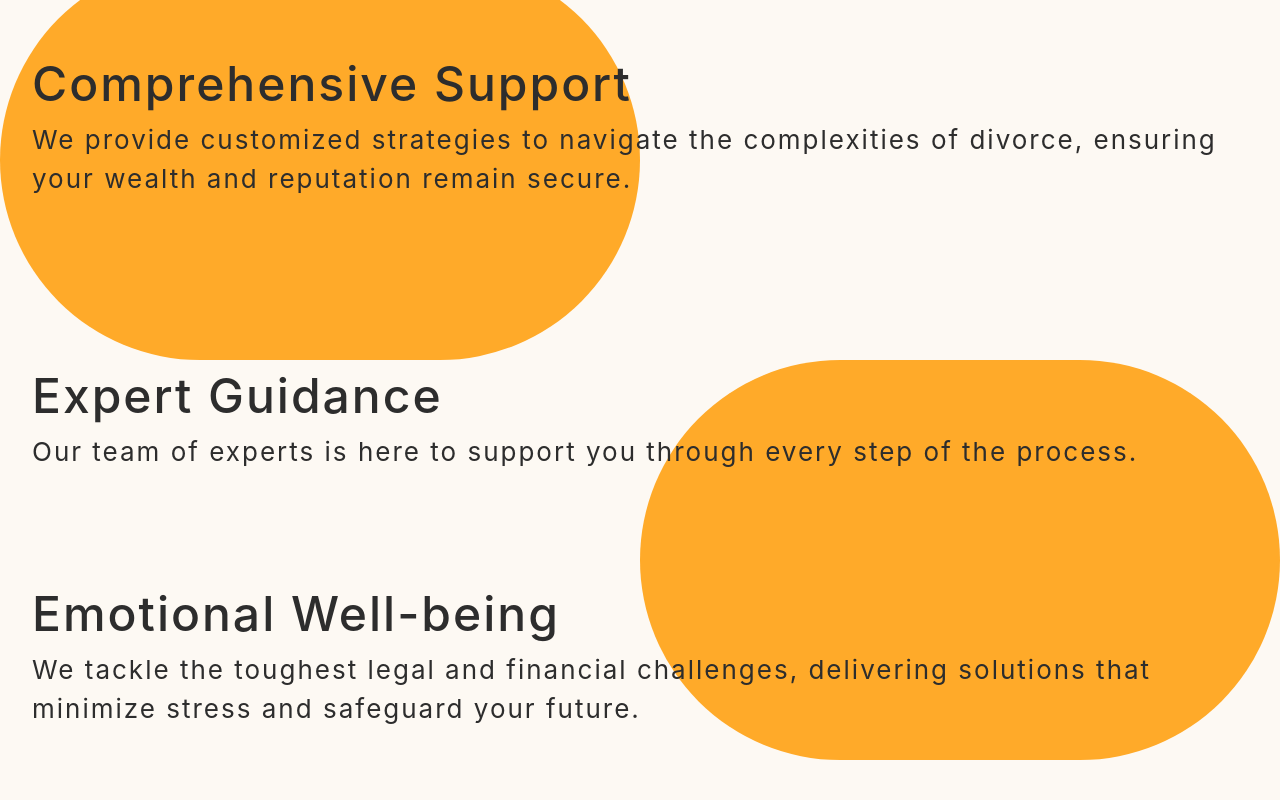
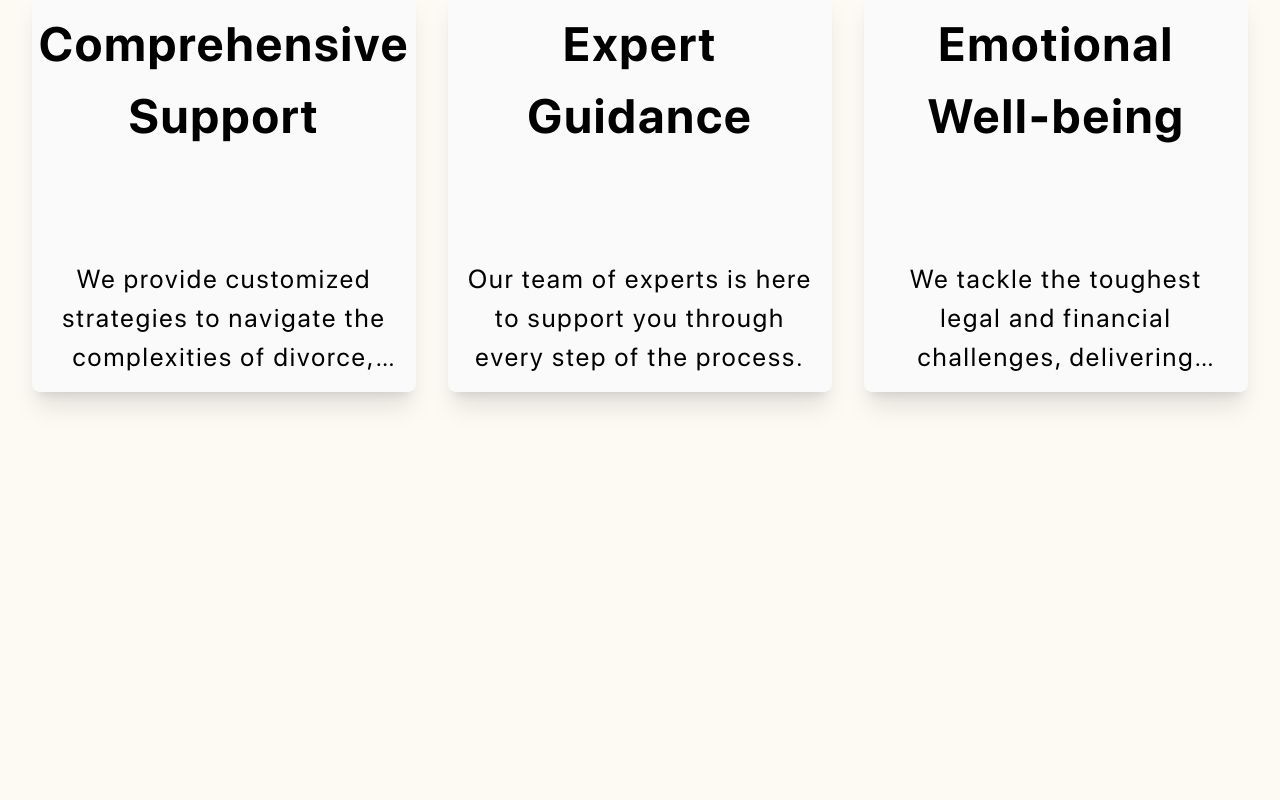
Before and after one commit to rumeshsmrr/Jimmu_V2, a React (Vite) app: page / in a window 1280 px wide. Shown: the part 5640-6440 px from the top of the page. Built offline with nearby package versions, Linux system fonts and the light colour scheme.

Commit message:
UI changes of all sections

```diff
--- a/src/components/AboutUs.jsx
+++ b/src/components/AboutUs.jsx
@@ -5,10 +5,15 @@ const AboutUs = () => {
   return (
     <div>
       {/* Section 1: About Us */}
-      <section className="relative h-screen bg-[#FDF9F3]">
+      <motion.section
+        className="relative h-screen bg-[#FDF9F3]"
+        initial={{ opacity: 0, y: 50 }}
+        whileInView={{ opacity: 1, y: 0 }}
+        transition={{ duration: 0.5 }}
+      >
         <div className="absolute top-0 left-0 p-8 z-10">
           <h1
-            className="text-[150px] font-bold text-[#2D2D2D]"
+            className="text-[80px] sm:text-[100px] md:text-[120px] lg:text-[150px] font-bold text-[#2D2D2D]"
             style={{ fontFamily: "SF Pro Display" }}
           >
             About Us
@@ -16,7 +21,7 @@ const AboutUs = () => {
         </div>
         <div className="absolute bottom-0 left-0 p-8 z-10">
           <h2
-            className="text-[32px] font-regular text-[#2D2D2D]"
+            className="text-[20px] sm:text-[24px] md:text-[28px] lg:text-[32px] font-regular text-[#2D2D2D]"
             style={{ fontFamily: "SF Pro Display" }}
           >
             Our Mission
@@ -24,23 +29,28 @@ const AboutUs = () => {
         </div>
         <div className="absolute bottom-0 right-0 p-8 text-right z-10">
           <h2
-            className="text-[60px] font-regular text-[#2D2D2D]"
+            className="text-[30px] sm:text-[40px] md:text-[50px] lg:text-[60px] font-regular text-[#2D2D2D]"
             style={{ fontFamily: "SF Pro Display" }}
           >
-            Expert guidance for life’s challenges
+            Expert guidance <br></br> for life’s challenges
           </h2>
         </div>
         <motion.div
-          className="absolute left-1/2 top-1/2 transform -translate-x-1/2 -translate-y-1/2 w-32 h-32 bg-[#FFAA29] rounded-full z-0"
+          className="absolute left-1/2 top-1/2 transform -translate-x-1/2 -translate-y-1/2 w-24 sm:w-28 md:w-32 h-24 sm:h-28 md:h-32 bg-[#FFAA29] rounded-full z-0"
           initial={{ scale: 0 }}
           whileInView={{ scale: 1 }}
           transition={{ duration: 1, ease: "easeOut" }}
         />
-      </section>
+      </motion.section>
 
       {/* Section 2: Insights and Guidance */}
-      <section className="relative h-screen bg-[#FDF9F3] flex">
-        <div className="w-1/2 relative flex items-center justify-center">
+      <motion.section
+        className="relative h-screen bg-[#FDF9F3] flex"
+        initial={{ opacity: 0, y: 50 }}
+        whileInView={{ opacity: 1, y: 0 }}
+        transition={{ duration: 0.5 }}
+      >
+        <div className="w-full sm:w-1/2 relative flex items-center justify-center">
           <motion.div
             className="absolute w-full h-full bg-[#FFAA29] rounded-full z-0"
             initial={{ scale: 0 }}
@@ -48,15 +58,15 @@ const AboutUs = () => {
             transition={{ duration: 1, ease: "easeOut" }}
           />
         </div>
-        <div className="w-1/2 p-8 flex flex-col justify-center z-10">
+        <div className="w-full sm:w-1/2 p-4 sm:p-8 flex flex-col justify-center z-10">
           <h2
-            className="text-[48px] font-medium text-[#2D2D2D]"
+            className="text-[28px] sm:text-[32px] md:text-[40px] lg:text-[48px] font-medium text-[#2D2D2D]"
             style={{ fontFamily: "SF Pro Display" }}
           >
             Providing expert insights and practical guidance to support you every step of the way.
           </h2>
           <p
-            className="text-[32px] font-regular text-[#2D2D2D]"
+            className="text-[20px] sm:text-[24px] md:text-[28px] lg:text-[32px] font-regular text-[#2D2D2D]"
             style={{ fontFamily: "SF Pro Display" }}
           >
             At Jimmu Global Trusted Resources, our BLOGS section is your go-to destination for expert insights,
@@ -65,65 +75,44 @@ const AboutUs = () => {
             Explore a wealth of resources designed to inform, inspire, and support you.
           </p>
         </div>
-      </section>
+      </motion.section>
 
-      {/* Section 3: Comprehensive Support */}
-      <section className="relative h-screen bg-[#FDF9F3] grid grid-rows-2 gap-8 p-8">
-        <div className="row-span-1 flex flex-col justify-center z-10">
-          <h2
-            className="text-[48px] font-medium text-[#2D2D2D]"
-            style={{ fontFamily: "SF Pro Display" }}
-          >
-            Comprehensive Support
-          </h2>
-          <p
-            className="text-[26px] font-regular text-[#2D2D2D]"
-            style={{ fontFamily: "SF Pro Display" }}
-          >
+      <motion.section
+        className="relative h-screen bg-[#FDF9F3] grid grid-cols-1 sm:grid-cols-2 md:grid-cols-3 gap-4 sm:gap-8 p-4 sm:p-8"
+        initial={{ opacity: 0, y: 50 }}
+        whileInView={{ opacity: 1, y: 0 }}
+        transition={{ duration: 0.5 }}
+      >
+        {/* Card 1 */}
+        <div className="h-[300px] sm:h-[350px] md:h-[400px] cursor-pointer overflow-hidden relative transition-all duration-500 hover:translate-y-2 bg-neutral-50 rounded-lg shadow-xl flex flex-col justify-between p-4">
+          <div className="flex flex-col items-center">
+            <span className="font-SF_Bold text-[28px] sm:text-[32px] md:text-[40px] lg:text-[48px] text-center">Comprehensive Support</span>
+          </div>
+          <p className="line-clamp-3 text-center mt-auto font-SF_Regular text-[20px] sm:text-[24px] md:text-[26px]">
             We provide customized strategies to navigate the complexities of divorce, ensuring your wealth and reputation remain secure.
           </p>
         </div>
-        <div className="row-span-1 flex flex-col justify-center z-10">
-          <h2
-            className="text-[48px] font-medium text-[#2D2D2D]"
-            style={{ fontFamily: "SF Pro Display" }}
-          >
-            Expert Guidance
-          </h2>
-          <p
-            className="text-[26px] font-regular text-[#2D2D2D]"
-            style={{ fontFamily: "SF Pro Display" }}
-          >
+
+        {/* Card 2 */}
+        <div className="h-[300px] sm:h-[350px] md:h-[400px] cursor-pointer overflow-hidden relative transition-all duration-500 hover:translate-y-2 bg-neutral-50 rounded-lg shadow-xl flex flex-col justify-between p-4">
+          <div className="flex flex-col items-center">
+            <span className="font-SF_Bold text-[28px] sm:text-[32px] md:text-[40px] lg:text-[48px] text-center">Expert Guidance</span>
+          </div>
+          <p className="line-clamp-3 text-center mt-auto font-SF_Regular text-[20px] sm:text-[24px] md:text-[26px]">
             Our team of experts is here to support you through every step of the process.
           </p>
         </div>
-        <div className="row-span-1 flex flex-col justify-center z-10">
-          <h2
-            className="text-[48px] font-medium text-[#2D2D2D]"
-            style={{ fontFamily: "SF Pro Display" }}
-          >
-            Emotional Well-being
-          </h2>
-          <p
-            className="text-[26px] font-regular text-[#2D2D2D]"
-            style={{ fontFamily: "SF Pro Display" }}
-          >
+
+        {/* Card 3 */}
+        <div className="h-[300px] sm:h-[350px] md:h-[400px] cursor-pointer overflow-hidden relative transition-all duration-500 hover:translate-y-2 bg-neutral-50 rounded-lg shadow-xl flex flex-col justify-between p-4">
+          <div className="flex flex-col items-center">
+            <span className="font-SF_Bold text-[28px] sm:text-[32px] md:text-[40px] lg:text-[48px] text-center">Emotional Well-being</span>
+          </div>
+          <p className="line-clamp-3 text-center mt-auto font-SF_Regular text-[20px] sm:text-[24px] md:text-[26px]">
             We tackle the toughest legal and financial challenges, delivering solutions that minimize stress and safeguard your future.
           </p>
         </div>
-        <motion.div
-          className="absolute top-0 left-0 w-1/2 h-1/2 bg-[#FFAA29] rounded-full z-0"
-          initial={{ scale: 0 }}
-          whileInView={{ scale: 1 }}
-          transition={{ duration: 1, ease: "easeOut" }}
-        />
-        <motion.div
-          className="absolute bottom-0 right-0 w-1/2 h-1/2 bg-[#FFAA29] rounded-full z-0"
-          initial={{ scale: 0 }}
-          whileInView={{ scale: 1 }}
-          transition={{ duration: 1, ease: "easeOut" }}
-        />
-      </section>
+      </motion.section>
     </div>
   );
 };
--- a/src/components/Blogs.jsx
+++ b/src/components/Blogs.jsx
@@ -46,7 +46,7 @@ const Blogs = () => {
   >
     {/* Left Section */}
     <motion.div
-      className="w-full lg:w-[60%] relative font-SF_Bold"
+      className="w-full lg:w-[65%] relative font-SF_Bold"
       initial={{ x: -100 }}
       animate={{ x: 0 }}
       transition={{ duration: 0.8, ease: "easeOut" }}
--- a/src/components/Footer.jsx
+++ b/src/components/Footer.jsx
@@ -15,28 +15,28 @@ const ConnectWithUs = () => {
         <div className="text-left space-y-6" data-aos="fade-right">
           <h2
             className="text-[62px] font-bold text-[#2D2D2D] leading-tight"
-            style={{ fontFamily: "SF Pro Display" }}
+            style={{ fontFamily: "SF_Bold" }}
           >
             Connect with us <br />
-            <span className="text-[48px] font-bold text-[#FFAA29]">via Call or Email</span>
+            <span className="text-[48px] font-bold text-[#FFAA29]" style={{ fontFamily: "SF_Bold" }}>via Call or Email</span>
           </h2>
           <p
             className="text-[20px] font-bold text-[#2D2D2D]"
-            style={{ fontFamily: "SF Pro Display" }}
+            style={{ fontFamily: "SF_Bold" }}
           >
             Have questions?
           </p>
           <p
             className="text-[20px] text-[#2D2D2D]"
-            style={{ fontFamily: "SF Pro Display" }}
+            style={{ fontFamily: "SF_Regular" }}
           >
             Don’t hesitate to call or email us, we’d love to hear from you!
           </p>
           <div className="flex gap-6" data-aos="zoom-in">
-            <button className="px-8 py-4 bg-[#FFFAF4] text-[#2D2D2D] text-[24px] font-semibold rounded-lg shadow-md hover:shadow-lg hover:bg-[#FFAA29] transition">
+            <button className="px-8 py-4 bg-[#FFFAF4] text-[#2D2D2D] text-[24px] font-semibold rounded-lg shadow-md hover:shadow-lg hover:bg-[#FFAA29] transition" style={{ fontFamily: "SF_Medium" }}>
               Call Us
             </button>
-            <button className="px-8 py-4 bg-[#FFFAF4] text-[#2D2D2D] text-[24px] font-semibold rounded-lg shadow-md hover:shadow-lg hover:bg-[#FFAA29] transition">
+            <button className="px-8 py-4 bg-[#FFFAF4] text-[#2D2D2D] text-[24px] font-semibold rounded-lg shadow-md hover:shadow-lg hover:bg-[#FFAA29] transition" style={{ fontFamily: "SF_Medium" }}>
               Email Us
             </button>
           </div>
```
